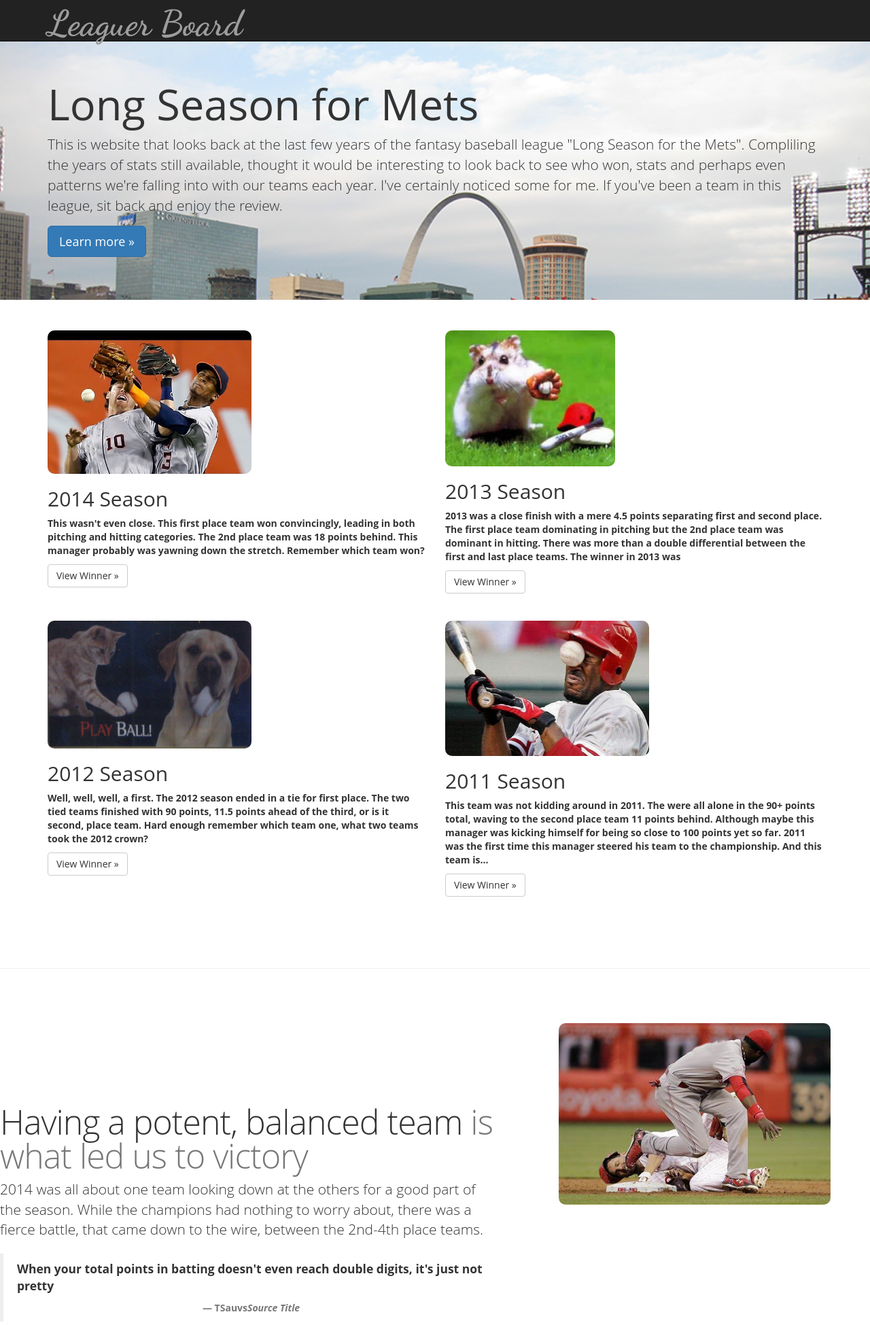
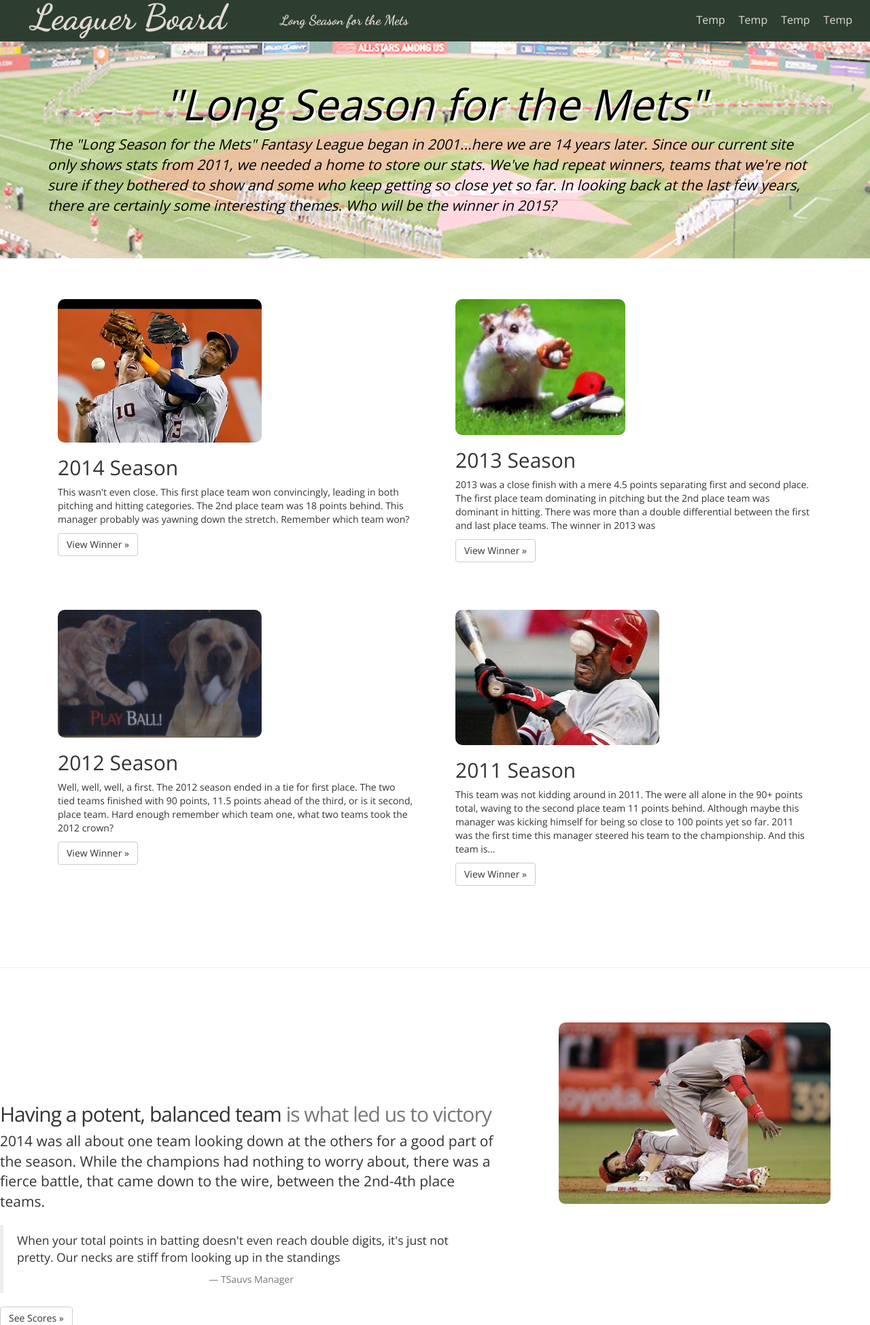
Before and after one commit to sherigr/LeaguerBoard, a PHP site: page / in a window 1280 px wide. Shown: the top 1949 px of the page at 68% size. Run offline with PHP 8.4, Linux system fonts and the light colour scheme; some libraries are stand-ins or nearby versions.

Commit message:
Started some styling

```diff
--- a/css/style.css
+++ b/css/style.css
@@ -1,12 +1,14 @@
 @import url(http://fonts.googleapis.com/css?family=Lobster|Dancing+Script:700);
 @import url(http://fonts.googleapis.com/css?family=Dancing+Script:700);
+@import url(http://fonts.googleapis.com/css?family=Lobster|Open+Sans:400,600);
+
 
 body {
   padding-top: 50px;
   padding-bottom: 20px;
 	font-family: 'Open Sans', sans-serif;
 	font-size: 14px;
-	font-weight: 700;
+	font-weight: 400;
 }
 
 h1,
@@ -15,43 +17,147 @@ h3,
 h4,
 h5,
 h6 {
-	font-weight: 500px;
+	font-weight: 400px;
 	font-family: 'Open Sans', sans-serif;
 }
 
-/* Navigation
+/* NAVIGATION
 --------------------------------------------- */
 
-/*.navbar-default .navbar-brand {
-	font-family: 'Lobster', cursive, sans-serif;
-}*/
-
-.navbar-brand {
-	font-family: 'Dancing Script', cursive, sans-serif;
-	font-size: 52px;
-  margin-top: 10px;
+#header-nav {
+  position: fixed;
+  top: 0;
+  left: 0;
+  width: 100%;
+  height: 60px;
+  z-index: 99999;
+}
+.navbar {
+  border-radius:0px;
 }
 
+.navbar-default .navbar-collapse, .navbar-default .navbar-form {
+  background-color: #2D3E30;
+  border-color: #2D3E30;
+}
+.navbar-default .navbar-brand {
+  margin-left: 30px;
+  margin-right:50px;
+  height: 48px;
+  font-size: 52px;
+  font-family: 'Dancing Script', cursive, sans-serif;
+  font-weight: 900;
+  /*color: #CCFF00;*/
+  color: #E1DBD2;
+ }
+
+.navbar-default {
+  background-color: #2D3E30;
+  border-color: #2D3E30;
+}
+
+.navbar-default:hover .navbar-brand:hover {
+color: #8EB200;
+}
+
+.navbar-default .navbar-nav > li > a {
+  padding: 20px 10px;
+  font-size: 16px;
+  line-height: 17px;
+ /* color: #CCFF00;*/
+  color: #E1DBD2;
+}
+
+.navbar-default .navbar-nav > li > a:hover {
+  padding: 20px 10px;
+  font-size: 16px;
+  line-height: 17px;
+  color: #8EB200;
+}
+
+.navbar-default .navbar-nav > li > a:focus {
+  padding: 20px 10px;
+  font-size: 16px;
+  line-height: 17px;
+  color: #BFBDBA;
+}
+
+.navbar-default .navbar-nav > li > a > i {
+  display: inline-block;
+}
+
+.navbar-default .navbar-header .navbar-brand:focus {
+  color: #FFFFFF;
+}
+.navbar-default .navbar-text {
+  /*color: #CCFF00;*/
+  color: #E1DBD2;
+  font-family: 'Dancing Script', cursive, sans-serif;
+  font-size: 20px;
+}
+
+.navbar-default .navbar-text a {
+  color: #FFFFFF;
+  font-size: 16px;
+}
+
+.navbar-default .navbar-text a:hover {
+  color: #6C6865;
+}
+
+.flot-nav {
+    float:right;
+}
 
 
 /* Jumbotron
 --------------------------------------------- */
 
 .jumbotron {
-	background-image: url(../img/field2.png);
+  background-image: url(../img/field.jpg);
+  background-position: center bottom;
 	background-size: cover;
 }
+
+.jumbotron h1 {
+  /*font-family: 'Lobster', cursive;*/
+  font-family: 'Open Sans', sans-serif;
+  color: #000000;
+  text-shadow: 3px 3px #FFFFFF;
+  text-align: center;
+  font-weight: 400;
+
+  }
+
+.jumbotron p {
+  color: #000000;
+  /*color: #FFFFFF;*/
+  /*text-shadow: 2px 2px #FFFFFF;*/
+  /*text-shadow: 4px 4px #000000;*/
+  font-family: 'Open Sans', sans-serif;
+  font-weight: 400;
+}
+
 
 @media (min-width: 992px)
 .col-md-6 {
     padding: 15px;
 }
 
+/* Container
+--------------------------------------------*/
+/*.container {
+  padding-top: 20px;
+}*/
+
 
 
 /* Featurettes
 --------------------------------------------- */
-
+hr .featurette-divider {
+  background-color: #666666;
+  color: #666666;
+}
 .featurette-divider {
   margin: 80px 0; /* Space out the Bootstrap <hr> more */
 }
@@ -92,7 +239,7 @@ footer {
 @media (min-width: 992px) {
 .col-md-6 {
     width: 50%;
-    padding: 15px;    }
+    padding: 30px;    }
 }
 
 /* --------------------------------------------- */
--- a/index.html
+++ b/index.html
@@ -17,7 +17,7 @@
     <link href="css/jumbotron.css" rel="stylesheet">
     <!-- Additional Styles -->
     <link href="css/font-awesome.min.css" rel="stylesheet">
-  <link href="css/prettyPhoto.css" rel="stylesheet" type="text/css">
+    <link href="css/prettyPhoto.css" rel="stylesheet" type="text/css"> <link href='http://fonts.googleapis.com/css?family=Open+Sans:700,300,400' rel='stylesheet' type='text/css'>
     <link href='http://fonts.googleapis.com/css?family=Lobster|Dancing+Script:700' rel='stylesheet' type='text/css'>
     <link href='http://fonts.googleapis.com/css?family=Dancing+Script:700' rel='stylesheet' type='text/css'>
     <link href="css/style.css" rel="stylesheet" type="text/css">
@@ -34,37 +34,37 @@
   <body>
 
     <!-- NAVBAR -->
-    <nav class="navbar navbar-inverse navbar-fixed-top">
-      <div class="container">
+    <header id="header-nav" role="banner">
+      <div id="navbar" class="navbar navbar-default">
         <div class="navbar-header">
-          <button type="button" class="navbar-toggle collapsed" data-toggle="collapse" data-target="#navbar" aria-expanded="false" aria-controls="navbar">
+            <a class="navbar-brand" href="#">Leaguer Board</a><p class="navbar-text">Long Season for the Mets</p>
+
+            <button type="button" class="navbar-toggle" data-toggle="collapse" data-target=".navbar-collapse">
                 <span class="sr-only">Toggle navigation</span>
                 <span class="icon-bar"></span>
                 <span class="icon-bar"></span>
                 <span class="icon-bar"></span>
             </button>
-          <a class="navbar-brand" href="#">Leaguer Board</a>
         </div>
-        <div id="navbar" class="navbar-collapse collapse">
-          <!-- <form class="navbar-form navbar-right">
-            <div class="form-group">
-              <input type="text" placeholder="Email" class="form-control">
+
+        <div class="collapse navbar-collapse">
+            <ul class="nav navbar-nav flot-nav">
+                <li><a href="#temp">Temp</a></li>
+                <li><a href="#temp">Temp</a></li>
+                <li><a href="#temp">Temp</a></li>
+                <li><a href="#temp">Temp</a></li>
+            </ul>
         </div>
-            <div class="form-group">
-              <input type="password" placeholder="Password" class="form-control">
-            </div>
-            <button type="submit" class="btn btn-success">Sign in</button>
-          </form> -->
-        </div><!--/.navbar-collapse -->
-      </div>
-    </nav>
+      </div> <!-- div id navbar -->
+    </header>
 
     <!-- Jumbotron -->
     <div class="jumbotron">
       <div class="container">
-        <h1>Long Season for Mets</h1>
-        <p>This is website that looks back at the last few years of the fantasy baseball league "Long Season for the Mets". Compliling the years of stats still available, thought it would be interesting to look back to see who won, stats and perhaps even patterns we're falling into with our teams each year. I've certainly noticed some for me. If you've been a team in this league, sit back and enjoy the review.</p>
-        <p><a class="btn btn-primary btn-lg" href="#" role="button">Learn more &raquo;</a></p>
+        <h1><i>"Long Season for the Mets"</i></h1>
+        <!-- <p>This is website that looks back at the last few years of the fantasy baseball league "Long Season for the Mets". Compliling the years of stats still available, thought it would be interesting to look back to see who won, stats and perhaps even patterns we're falling into with our teams each year. I've certainly noticed some for me. If you've been a team in this league, sit back and enjoy the review.</p> -->
+        <p><i>The "Long Season for the Mets" Fantasy League began in 2001...here we are 14 years later. Since our current site only shows stats from 2011, we needed a home to store our stats. We've had repeat winners, teams that we're not sure if they bothered to show and some who keep getting so close yet so far. In looking back at the last few years, there are certainly some interesting themes. Who will be the winner in 2015? </i></p>
+        <!-- <p><a class="btn btn-primary btn-lg" href="#" role="button">Who will win 2015? &raquo;</a></p> -->
       </div>
     </div>
 
@@ -110,8 +110,8 @@
           <p class="lead">2014 was all about one team looking down at the others for a good part of the season. While the champions had nothing to worry about, there was a fierce battle, that came down to the wire, between the 2nd-4th place teams.</p>
 
           <blockquote>
-          <p>When your total points in batting doesn't even reach double digits, it's just not pretty</p>
-          <footer>TSauvs<cite title="Source Title">Source Title</cite></footer>
+          <p>When your total points in batting doesn't even reach double digits, it's just not pretty. Our necks are stiff from looking up in the standings</p>
+          <footer>TSauvs Manager<!-- <cite title="Source Title">Source Title</cite> --></footer>
           </blockquote>
           <!-- adding button -->
           <p><a class="btn btn-default" href="#" role="button">See Scores &raquo;</a></p>
@@ -129,7 +129,7 @@
           <p class="lead">2013 saw many battles ~ there was 1st &nbsp; 2nd, 3rd &nbsp; 4th place and battles within the league. When all was said and done, the slight pitching advantage lead to the victory.</p>
           <blockquote>
           <p>I'm not sure which was worse, our pitching or hitting. They both stunk.</p>
-          <footer>Yawkey Way Manager<cite title="Source Title">Source Title</cite></footer>
+          <footer>Yawkey Way Manager<!-- <cite title="Source Title">Source Title</cite> --></footer>
           </blockquote>
           <!-- adding button -->
           <p><a class="btn btn-default" href="#" role="button">See Scores &raquo;</a></p>
@@ -148,7 +148,7 @@
           <p class="lead">Donec ullamcorper nulla non metus auctor fringilla. Vestibulum id ligula porta felis euismod semper. Praesent commodo cursus magna, vel scelerisque nisl consectetur. Fusce dapibus, tellus ac cursus commodo.</p>
           <blockquote>
           <p>We thought it was still spring training</p>
-          <footer>Rusty Manager<cite title="Source Title">Source Title</cite></footer>
+          <footer>Rusty Manager<!-- <cite title="Source Title">Source Title</cite> --></footer>
           </blockquote>
           <!-- adding button -->
           <p><a class="btn btn-default" href="#" role="button">See Scores &raquo;</a></p>
@@ -164,7 +164,7 @@
           <p class="lead">2013 saw many battles ~ there was 1st &nbsp; 2nd, 3rd &nbsp; 4th place and battles within the league. When all was said and done, the slight pitching advantage lead to the victory.</p>
           <blockquote>
           <p>We had 5 total points in batting...that means we finished last in every batting category....next question?</p>
-          <footer>Pinstripes Manager<cite title="Source Title">Source Title</cite></footer>
+          <footer>Pinstripes Manager<!-- <cite title="Source Title">Source Title</cite> --></footer>
           </blockquote>
           <!-- adding button -->
           <p><a class="btn btn-default" href="#" role="button">See Scores &raquo;</a></p>
```
Also changed, not shown: other parts of css/style.css (+41 -0 lines), img/field.jpg (added), img/field2.png (deleted), img/skyline.jpg (deleted). Lines whose indentation alone changed are shown as unchanged.
